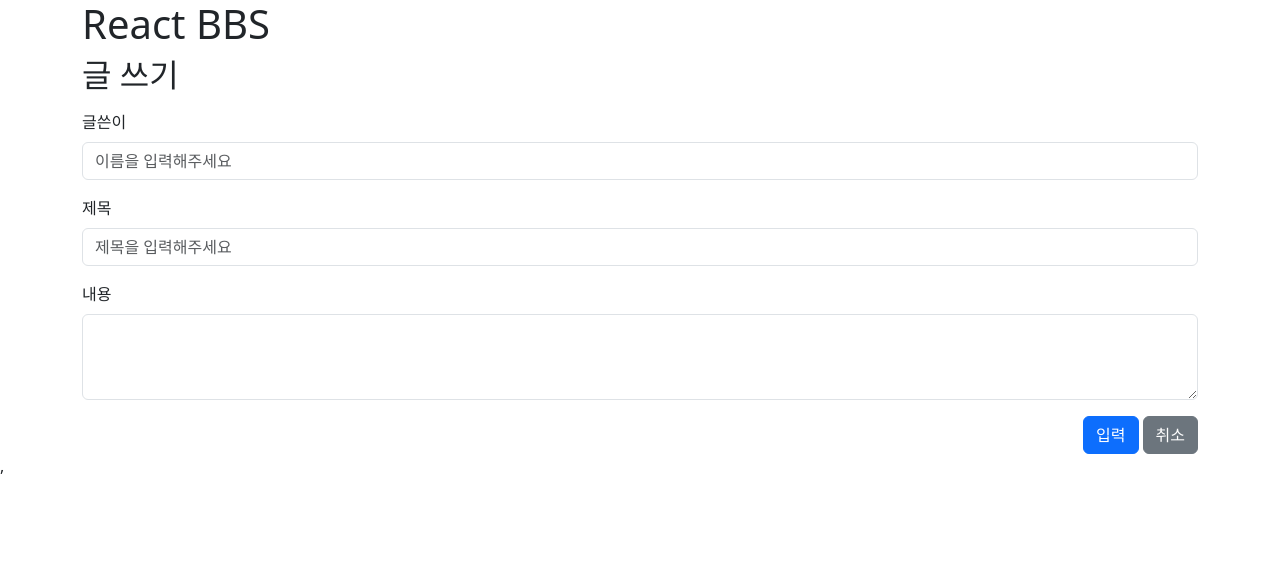
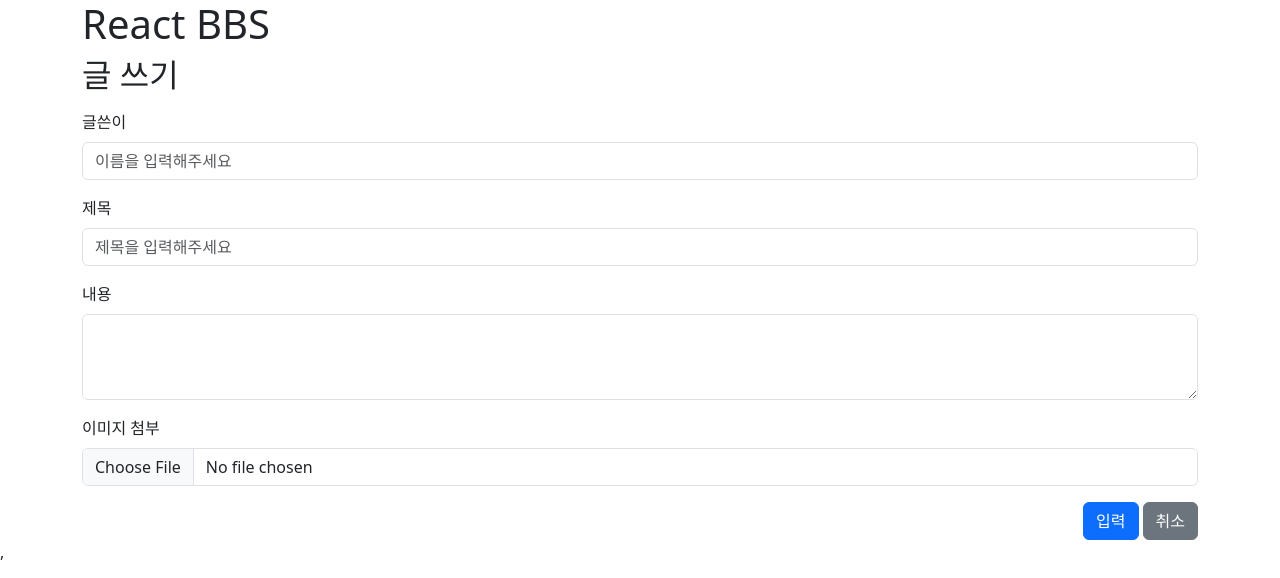
Before and after one commit to bohem026/note-react-reactbbs, a React (Vite) app in the folder react-simple-bbs/: page /write in a window 1280 px wide. Shown: the top 578 px of the page. Built offline with nearby package versions, Linux system fonts and the light colour scheme.

Commit message:
feat: add image upload functionality to Write component and enhance form data handling

```diff
--- a/react-simple-bbs/src/components/Write.jsx
+++ b/react-simple-bbs/src/components/Write.jsx
@@ -10,6 +10,7 @@
     name: '',
     title: '',
     content: '',
+    image: null,
   });
 
   useEffect(() => {
@@ -61,13 +62,30 @@
     };
   };
 
+  const createFormData = (validatedData) => {
+    const formData = new FormData();
+    formData.append('writer', validatedData.name);
+    formData.append('title', validatedData.title);
+    formData.append('content', validatedData.content);
+
+    if (content.image) {
+      formData.append('image', content.image);
+    }
+
+    return formData;
+  };
+
   const write = (e) => {
     e.preventDefault();
-    const formData = validate(e);
-    if (!formData) return;
+    const validatedData = validate(e);
+    if (!validatedData) return;
+
+    const formData = createFormData(validatedData);
 
     axios
-      .post('http://localhost:3000/write', formData)
+      .post('http://localhost:3000/write', formData, {
+        headers: { 'Content-Type': 'multipart/form-data' },
+      })
       .then((response) => {
         navigate('/');
       })
@@ -79,14 +97,22 @@
 
   const update = (e) => {
     e.preventDefault();
-    const formData = validate(e);
-    if (!formData) return;
+    const validatedData = validate(e);
+    if (!validatedData) return;
+
+    const formData = createFormData(validatedData);
 
     axios
-      .post('http://localhost:3000/update', {
-        ...formData,
-        id: boardID,
-      })
+      .post(
+        'http://localhost:3000/update',
+        {
+          ...formData,
+          id: boardId,
+        },
+        {
+          headers: { 'Content-Type': 'multipart/form-data' },
+        },
+      )
       .then(() => {
         handleCancel();
         navigate('/');
@@ -100,6 +126,14 @@
   const handleClick = () => {
     handleCancel();
     navigate('/');
+  };
+
+  const handleImageChange = (e) => {
+    const file = e.target.files[0];
+    setContent((prev) => ({
+      ...prev,
+      image: file,
+    }));
   };
 
   return (
@@ -130,6 +164,10 @@
           <Form.Label>내용</Form.Label>
           <Form.Control as="textarea" name="content" defaultValue={content.content} rows={3} required />
         </Form.Group>
+        <Form.Group controlId="formFile" className="mb-3">
+          <Form.Label>이미지 첨부</Form.Label>
+          <Form.Control type="file" accept="image/*" onChange={handleImageChange} />
+        </Form.Group>
         <div className="d-flex gap-1 justify-content-end">
           <Button type="submit" variant="primary">
             입력
```
